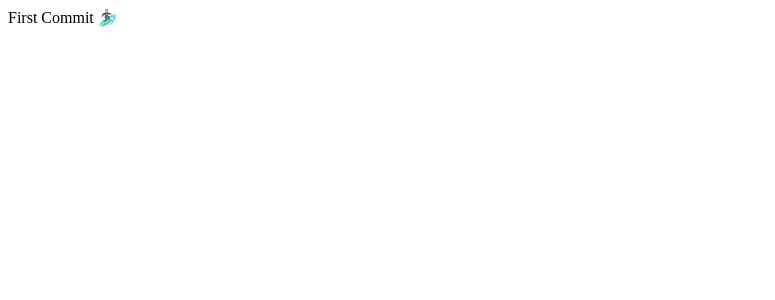
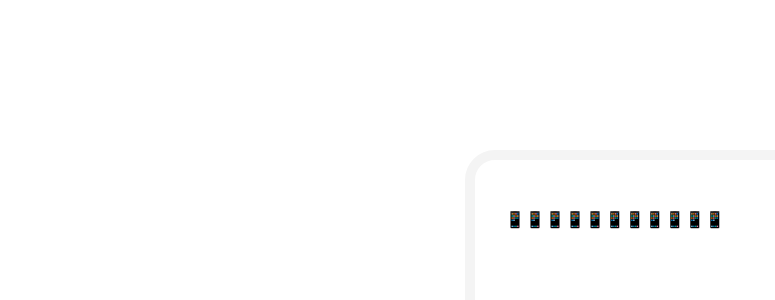
Before and after one commit to yumemi-tomizawa/TinderUI, a React (Create React App) app: page / in a window 1280 px wide. Shown: the top 300 px of the page, without its empty margins (0-775 px from the left). Built offline with nearby package versions, Linux system fonts and the light colour scheme.

Commit message:
💄 Style Phone Component

```diff
--- a/src/component/App.js
+++ b/src/component/App.js
@@ -1,5 +1,7 @@
+import Phone from './Phone';
+import '../css/app.css';
+
 function App() {
-	return <div>First Commit 🏄🏼‍♂️</div>;
+	return <Phone />;
 }
-
 export default App;
--- /dev/null
+++ b/src/css/app.css
@@ -0,0 +1,16 @@
+@import './phone.css';
+
+*,
+*::before,
+*::after {
+	box-sizing: border-box;
+}
+
+body {
+	padding: 0;
+	margin: 0;
+	height: 100vh;
+	display: flex;
+	justify-content: center;
+	align-items: center;
+}
--- /dev/null
+++ b/src/css/phone.css
@@ -0,0 +1,10 @@
+.phone {
+	position: relative;
+	width: 350px;
+	height: 500px;
+	padding: 30px;
+	padding-top: 50px;
+	border: 10px solid #f4f4f4;
+	border-radius: 30px;
+	overflow: hidden;
+}
```
